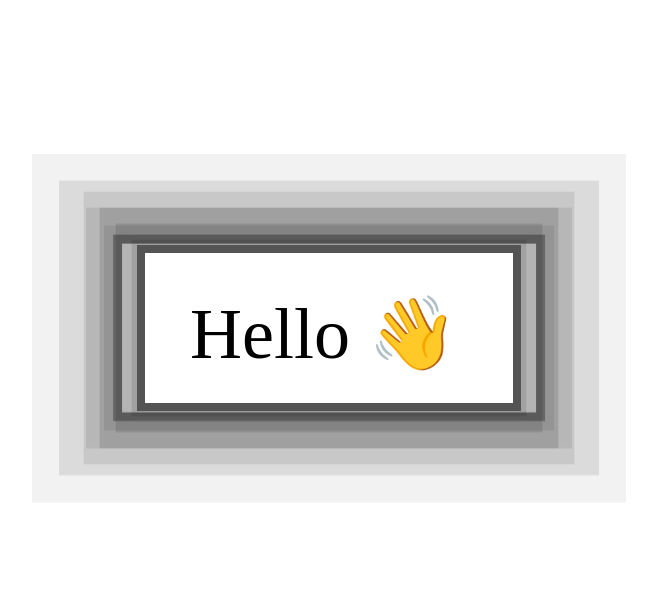
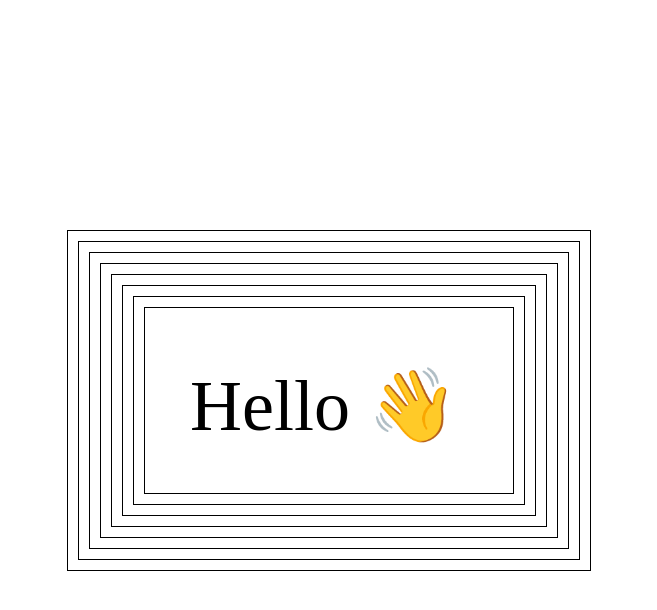
Before and after one commit to ApoorvaBhatA/Sapient_Angular_Assignment, an Angular app: page /route1 in a window 1280 px wide. Shown: the top 610 px of the page, without its empty margins (311-968 px from the left). Built offline with nearby package versions, Linux system fonts and the light colour scheme.

Commit message:
implements multiple nested borders around a banner test -route1

```diff
--- a/src/app/components/greeting-banner/greeting-banner.component.html
+++ b/src/app/components/greeting-banner/greeting-banner.component.html
@@ -1,5 +1,19 @@
 <div class="content">
     <div class="ripple-container">
-        <span>Hello 👋</span>
+        <div class="ripple-container">
+            <div class="ripple-container">
+                <div class="ripple-container">
+                    <div class="ripple-container">
+                        <div class="ripple-container">
+                            <div class="ripple-container">
+                                <div class="ripple-container">
+                                    <span>Hello 👋</span>
+                                </div>
+                            </div>
+                        </div>
+                    </div>
+                </div>
+            </div>
+        </div>
     </div>
 </div>
--- a/src/app/components/greeting-banner/greeting-banner.component.scss
+++ b/src/app/components/greeting-banner/greeting-banner.component.scss
@@ -1,41 +1,20 @@
-@mixin rings($duration, $delay) {
-    opacity: 0;
-    position: absolute;
-    top: -8px;
-    left: -8px;
-    right: 0;
-    bottom: 0;
-    content: '';
-    height: 100%;
-    width: 100%;
-    border: 8px solid black;
-    animation-name: ripple;
-    animation-duration: $duration;
-    animation-delay: $delay;
-    animation-iteration-count: infinite;
-    animation-timing-function: linear;
-    z-index: -1;
-}
 
 .content {
     display: flex;
     justify-content: center;
     align-items: center;
-    height: 80vh;
+    height: 98vh;
 }
 
 .ripple-container {
-    position: relative;
     display: flex;
     flex-direction: row;
     justify-content: center;
     align-items: center;
-    height: 150px;
+    height: auto;
     width: auto;
-    background: #FFFFFF;
-    // border: 1px solid black;
-    //animation-direction: alternate;
-
+    border: 1px solid black;
+    margin: 10px;
     span {
         position: relative;
         padding: 50px;
@@ -45,34 +24,6 @@
         animation: rotate 5s infinite;
 
     }
-
-    &::after {
-        @include rings(3s, 0s);
-    }
-
-    &::before {
-        @include rings(3s, 0.5s);
-    }
-}
-
-@keyframes ripple {
-  from {
-    opacity: 1;
-    transform: scale3d(0.75,0.75,1);
-    box-shadow: 0 0 0 0rem rgba(black, 0.2),
-    0 0 0 1rem rgba(black, 0.2),
-    0 0 0 1rem rgba(black, 0.2),
-    0 0 0 1rem rgba(black, 0.2);
-  }
-
-  to {
-    opacity: 0;
-    transform: scale3d(1.5,1.5,1);
-    box-shadow: 0 0 0 1rem rgba(black, 0.2),
-                0 0 0 2rem rgba(black, 0.2),
-                0 0 0 5rem rgba(black, 0.2),
-                0 0 0 8rem rgba(black, 0);
-  }
 }
 
 @keyframes rotate {
```
